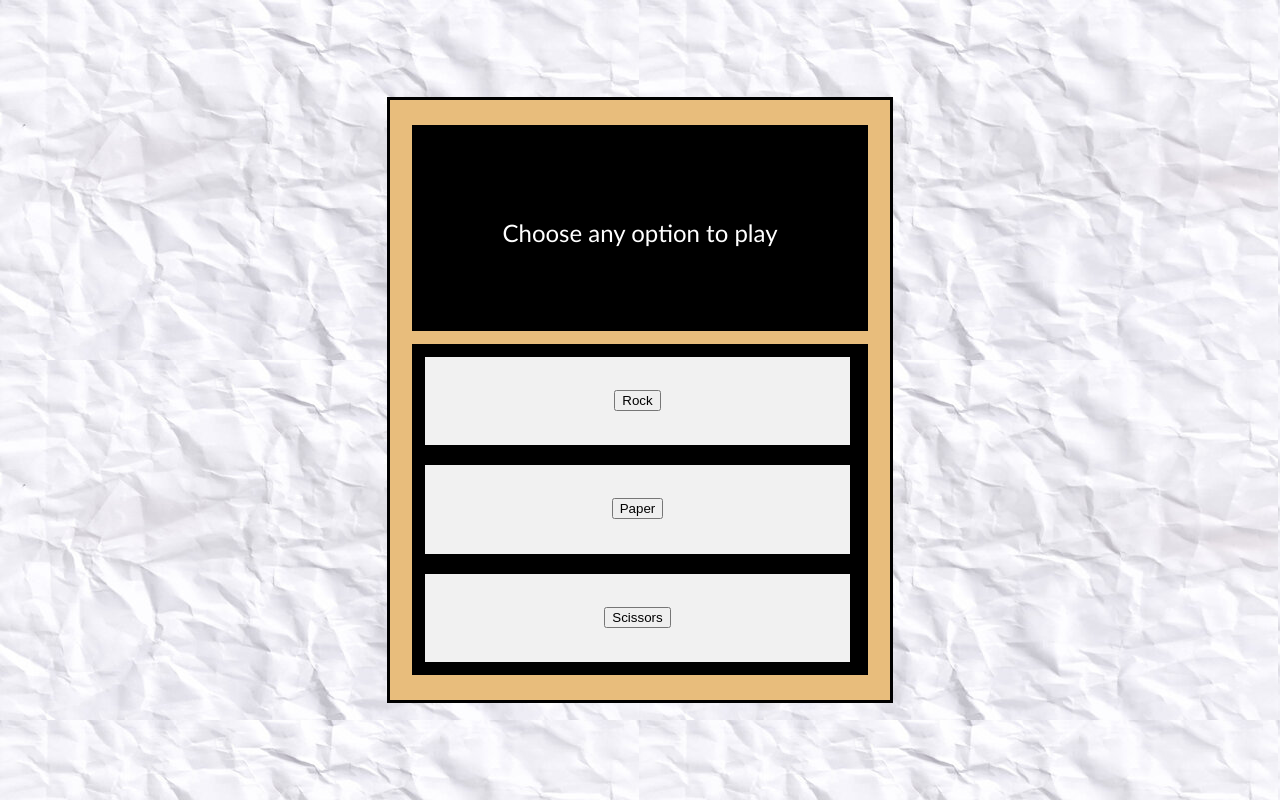
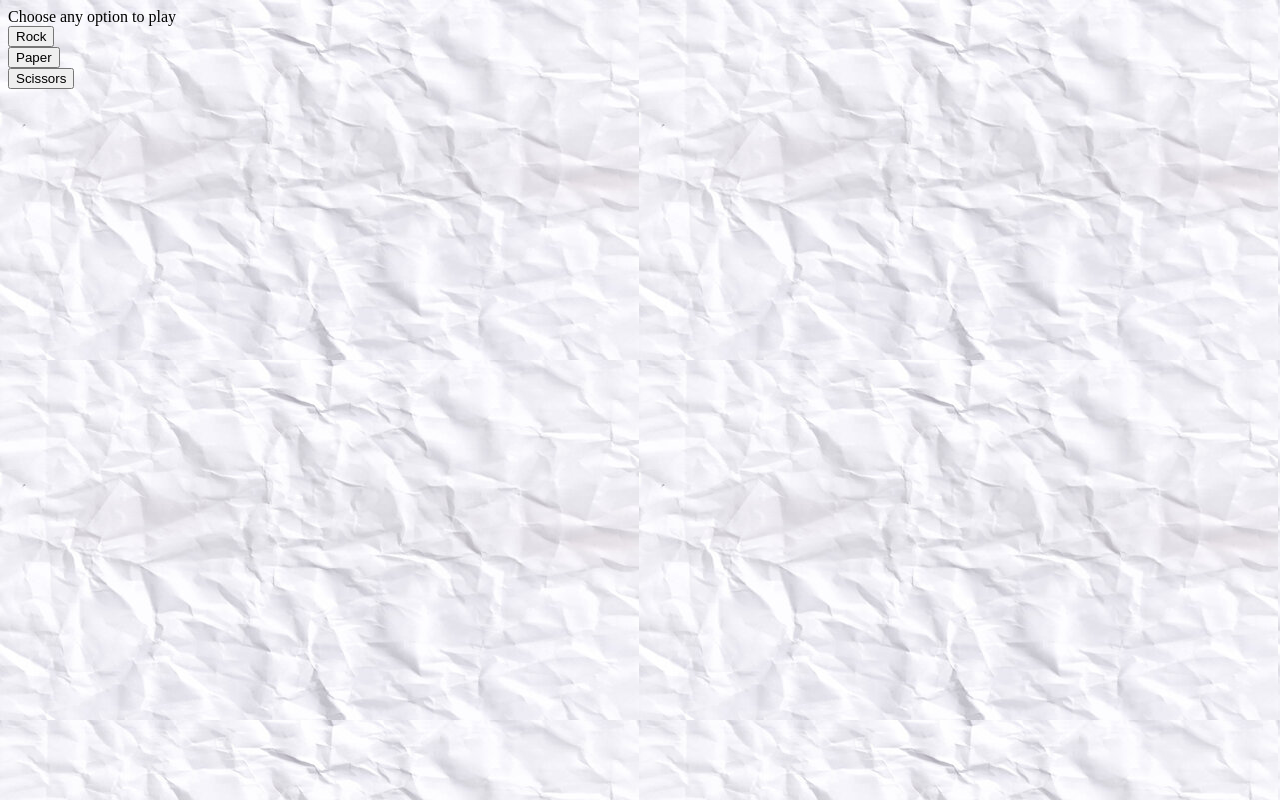
Before and after one commit to hxrleen/rock-paper-scissors, a plain HTML site: page index.html in a window 1280 px wide. Drawn offline with Linux system fonts and the light colour scheme.

Commit message:
index.html

```diff
--- a/index.html
+++ b/index.html
@@ -4,76 +4,6 @@
     <meta charset="UTF-8" />
     <meta name="viewport" content="width=device-width, initial-scale=1.0" />
     <title>Document</title>
-
-    <style>
-      .container {
-        position: absolute;
-        margin: auto;
-        border: solid black;
-        height: 600px;
-        width: 500px;
-        left: 0;
-        right: 0;
-        top: 0;
-        bottom: 0;
-        background-color: rgb(232, 189, 124);
-      }
-
-      .display {
-        position: absolute;
-        margin: auto;
-        border: solid black;
-        height: 200px;
-        width: 450px;
-        left: 0;
-        margin-top: 25px;
-        top: 0;
-        right: 0;
-        background-color: rgb(0, 0, 0);
-        color: white;
-        text-align: center;
-      }
-
-      .console {
-        position: absolute;
-        margin: auto;
-        border: solid black;
-        height: 325px;
-        width: 450px;
-        left: 0;
-        margin-bottom: 25px;
-        bottom: 0;
-        right: 0;
-        display: flex;
-        flex-direction: column;
-        background-color: rgb(0, 0, 0);
-      }
-
-      .console > div {
-        background-color: #f1f1f1;
-        width: 425px;
-        height: 100px;
-        margin: 10px;
-        line-height: 75px;
-        font-size: 30px;
-        text-align: center;
-      }
-
-      .text {
-        margin-top: 90px;
-        font-size: 24px;
-        font-family: "Gill Sans", "Gill Sans MT", Calibri, "Trebuchet MS",
-          sans-serif;
-      }
-
-      .text1 {
-        margin-top: 20px;
-        font-size: 24px;
-        font-family: "Gill Sans", "Gill Sans MT", Calibri, "Trebuchet MS",
-          sans-serif;
-        color: #f1f1f1;
-      }
-    </style>
   </head>
 
   <body style="background-image: url('paper.jpg')">
```
